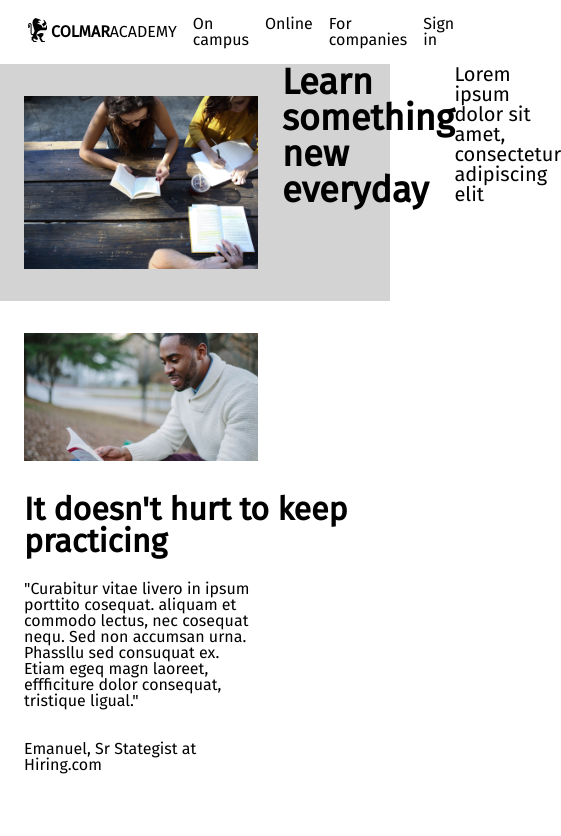
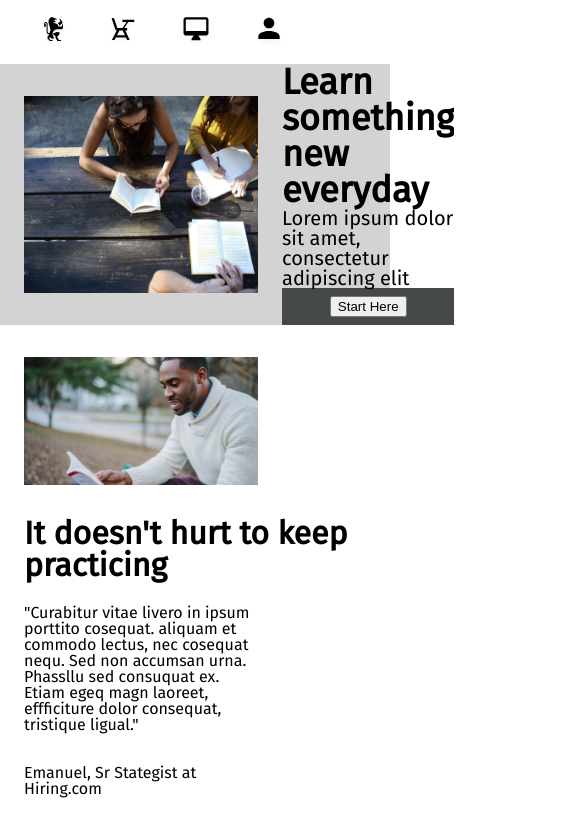
Before and after one commit to ldware12/capstone, a plain HTML site: page index.html in a window 390 px wide. Shown: the whole page, 561 px wide, since content can reach past the window. Drawn offline with Linux system fonts and the light colour scheme.

Commit message:
Add More Second Section

```diff
--- a/index.html
+++ b/index.html
@@ -11,18 +11,23 @@
 <!-- Header -->
   <header>
     <div class="content">
-        <img src="./resources/images/ic-logo.svg">
+        <img src="./resources/images/ic-logo.svg" class="logo">
         <span><strong>COLMAR</strong>ACADEMY</span>
           <nav class="desktop">
             <ul>
-              <li a href="">On campus</a></li>
+              <li>On campus</li>
               <li>Online</li>
               <li>For companies</li>
               <li>Sign in</li>
             </ul>
           </nav>
           <nav class="mobile">
-
+            <ul>
+              <li><img src="./resources/images/ic-logo.svg"></li>
+              <li><img src="./resources/images/ic-on-campus.svg"></li>
+              <li><img src="./resources/images/ic-online.svg"></li>
+              <li><img src="./resources/images/ic-login.svg"></li>
+            </ul>
           </nav>
     </div>
   </header>
@@ -36,7 +41,10 @@
           <div class="banner-text">
             <h1>Learn something new everyday</h1>
             <p>Lorem ipsum dolor sit amet, consectetur adipiscing elit</p>
+          <div class="button">
+            <button type="button">Start Here</button>
           </div>
+        </div>
       </div>
     </div>
 
@@ -56,6 +64,9 @@
           <p>Emanuel, Sr Stategist at Hiring.com</p>
       </div>
     </div>
+    <div class="quick-links">
+
+    </div>
   </div>
 
   </div>
--- a/resources/css/style.css
+++ b/resources/css/style.css
@@ -21,7 +21,7 @@ header img {
   padding-left: 24px;
 }
 
-header nav {
+header .desktop {
   display: flex;
   flex-grow: 1;
   justify-content: flex-end;
@@ -36,22 +36,46 @@ nav li {
   padding-left: 16px;
 }
 
+header .mobile {
+  display: none;
+}
+
+@media only screen and (max-width:550px) {
+  header .mobile {
+    display: flex;
+  }
+
+  header .desktop {
+    display: none;
+  }
+
+  header .logo {
+    display: none;
+  }
+
+  header span {
+    display: none;
+  }
+}
+
+
 /* Main Content/Banner */
 
 .banner {
   display: flex;
+  width: 100%;
+  height: auto;
   background-color: lightgray;
 }
 
 .image-container {
   display: flex;
   width: 60%;
-  height: 50%;
 }
 
 .banner img {
   max-width: 100%;
-  max-height: 100%;
+  height: auto;
   padding-left: 24px;
   padding-right: 24px;
   padding-top: 32px;
@@ -59,28 +83,40 @@ nav li {
 }
 
 .banner-text{
-  display: flex;
+  display: block;
+  margin: auto;
 }
 
 .banner-text h1 {
   font-size: 36px;
-  align-items: center;
   font-weight: bold;
+
 }
 
 .banner-text p {
   font-size: 20px;
 }
 
+.button {
+  background-color: #454947;
+  border: none;
+  color: white;
+  text-align: center;
+  padding: 8px 0px;
+
+}
+
 /* Second Section */
 
 .second-section {
   display: flex;
+  width: 100%;
 }
 
 .artimg-container {
   display: flex;
   width: 60%;
+  height: auto;
 }
 
 .artimg-container img {
```
